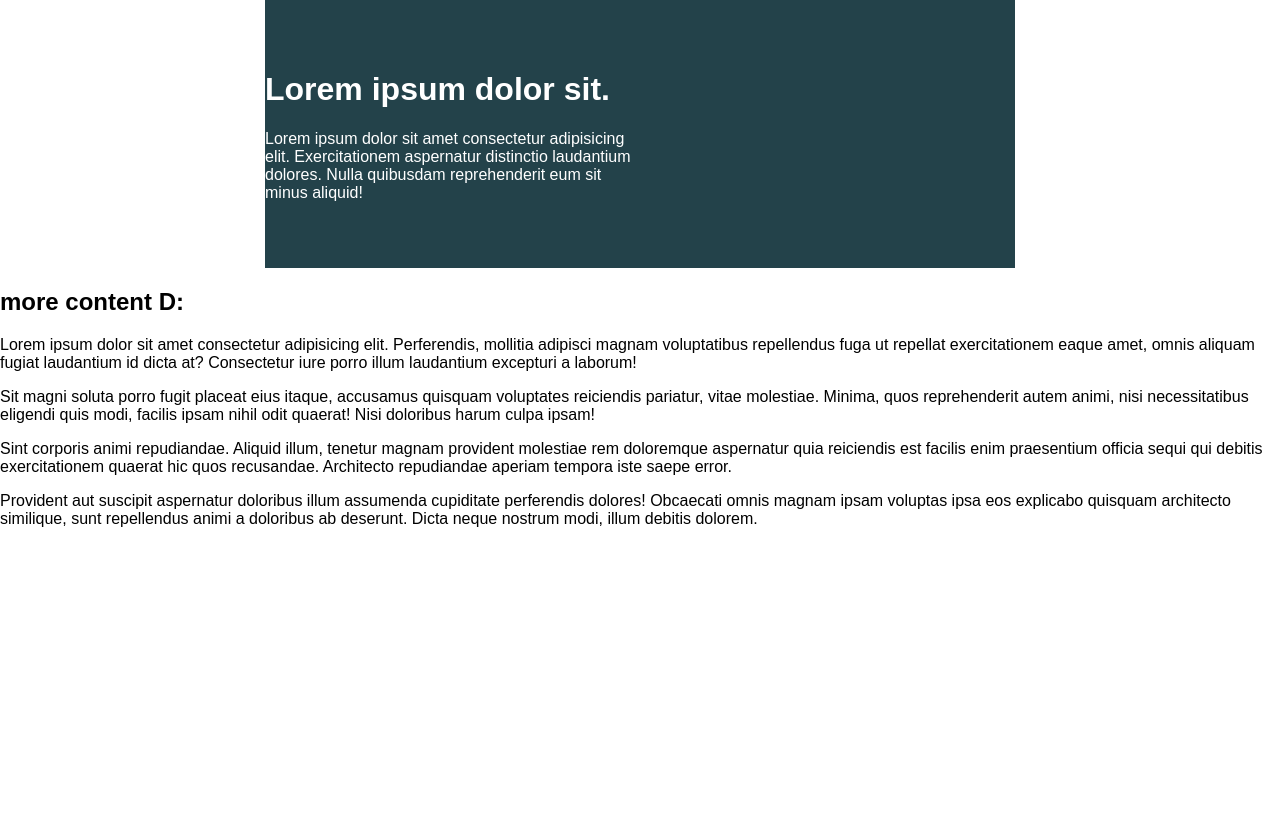
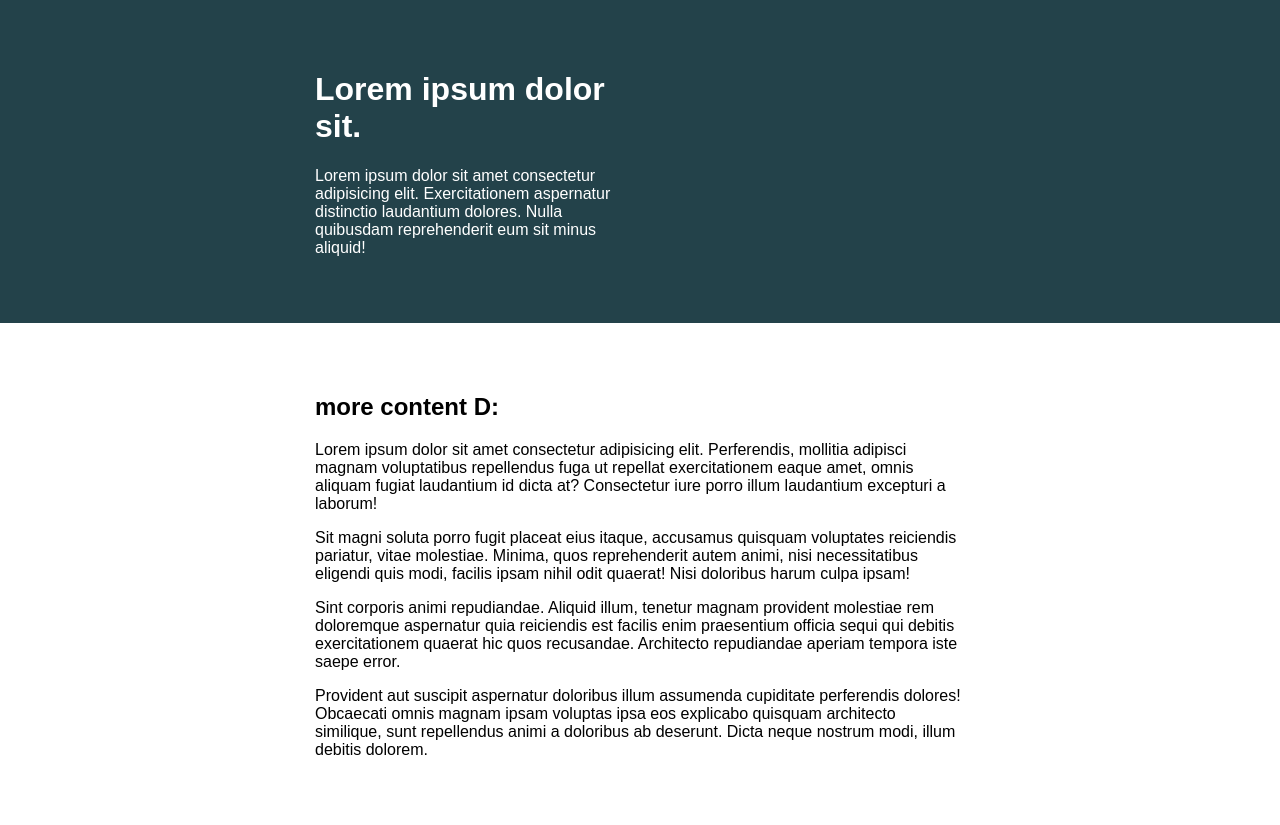
Before and after one commit to SergioMorales9616709/conquering_reponsive_layouts, a plain HTML site: page challenge02/index.html in a window 1280 px wide. Before the commit the page ends 800 px from the top, so only its background shows below. Drawn offline with Linux system fonts and the light colour scheme.

Commit message:
challenge 02 finished

```diff
--- a/challenge02/index.html
+++ b/challenge02/index.html
@@ -9,19 +9,23 @@
 </head>
 <body>
 
+    <div class="bg-blue">
         <div class="container">
             <div class="intro-content">
                 <h1>Lorem ipsum dolor sit.</h1>
                 <p>Lorem ipsum dolor sit amet consectetur adipisicing elit. Exercitationem aspernatur distinctio laudantium dolores. Nulla quibusdam reprehenderit eum sit minus aliquid!</p>
             </div>
         </div>
+    </div>
 
 
+    <div class="container">
         <h2>more content D:</h2>
         <p>Lorem ipsum dolor sit amet consectetur adipisicing elit. Perferendis, mollitia adipisci magnam voluptatibus repellendus fuga ut repellat exercitationem eaque amet, omnis aliquam fugiat laudantium id dicta at? Consectetur iure porro illum laudantium excepturi a laborum!</p>
         <p>Sit magni soluta porro fugit placeat eius itaque, accusamus quisquam voluptates reiciendis pariatur, vitae molestiae. Minima, quos reprehenderit autem animi, nisi necessitatibus eligendi quis modi, facilis ipsam nihil odit quaerat! Nisi doloribus harum culpa ipsam!</p>
         <p>Sint corporis animi repudiandae. Aliquid illum, tenetur magnam provident molestiae rem doloremque aspernatur quia reiciendis est facilis enim praesentium officia sequi qui debitis exercitationem quaerat hic quos recusandae. Architecto repudiandae aperiam tempora iste saepe error.</p>
         <p>Provident aut suscipit aspernatur doloribus illum assumenda cupiditate perferendis dolores! Obcaecati omnis magnam ipsam voluptas ipsa eos explicabo quisquam architecto similique, sunt repellendus animi a doloribus ab deserunt. Dicta neque nostrum modi, illum debitis dolorem.</p>
+    </div>
 
 
 </body>
--- a/challenge02/style.css
+++ b/challenge02/style.css
@@ -27,9 +27,12 @@ body {
   width: 80%;
   max-width: 750px;
   margin: 0 auto;
+  padding: 50px;
+}
+
+.bg-blue{
   background: #23424a;
   color: white;
-  padding: 50px 0;
 }
 
 .intro-content {
```
Lines whose indentation alone changed are shown as unchanged.
